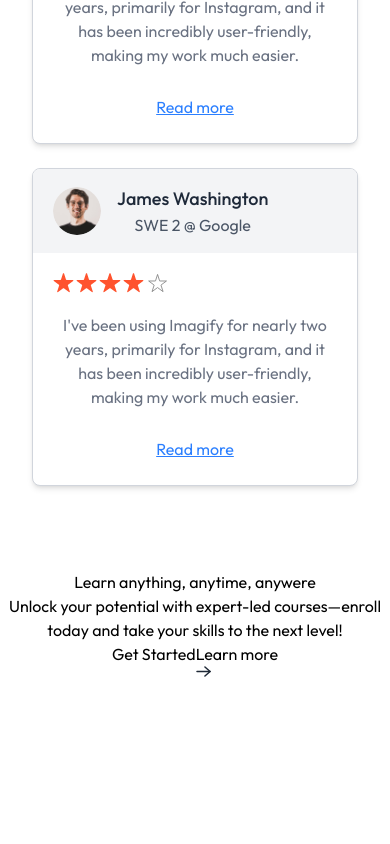
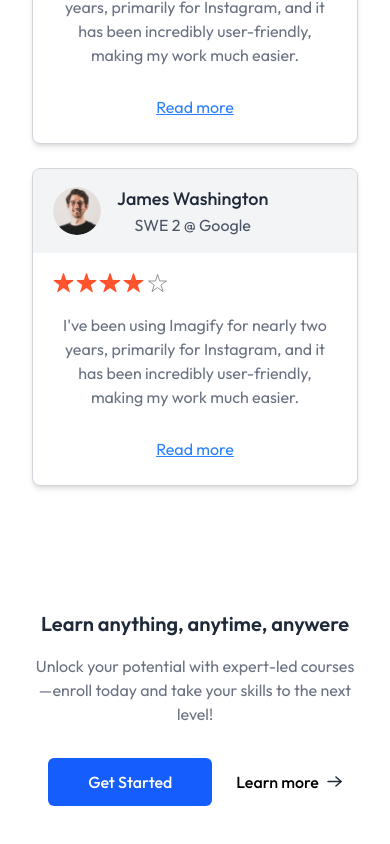
Before and after one commit to mohamad-abdelkhalek/ElevateX, a React (Vite) app in the folder client/: page / in a window 390 px wide. Shown: the part 3173-4017 px from the top of the page. Before the commit the page ends 3850 px from the top, so only its background shows below. Built offline with nearby package versions, Linux system fonts and the light colour scheme; no server answers.

Commit message:
Client: Enhanced CallToAction component with responsive design and styling

```diff
--- a/client/src/components/student/CallToAction.jsx
+++ b/client/src/components/student/CallToAction.jsx
@@ -3,15 +3,19 @@
 
 const CallToAction = () => {
   return (
-    <div>
-      <h1>Learn anything, anytime, anywere</h1>
-      <p>
+    <div className="flex flex-col items-center gap-4 pt-10 pb-24 px-8 md:px-0">
+      <h1 className="text-xl md:text-4xl text-gray-800 font-semibold">
+        Learn anything, anytime, anywere
+      </h1>
+      <p className="text-gray-500 sm:text-sm">
         Unlock your potential with expert-led courses—enroll today and take your
         skills to the next level!
       </p>
-      <div>
-        <button>Get Started</button>
-        <button>
+      <div className="flex items-center font-medium gap-6 mt-4">
+        <button className="px-10 py-3 rounded-md text-white bg-blue-600">
+          Get Started
+        </button>
+        <button className="flex items-center gap-2">
           Learn more <img src={assets.arrow_icon} alt="Arrow icon" />
         </button>
       </div>
```
